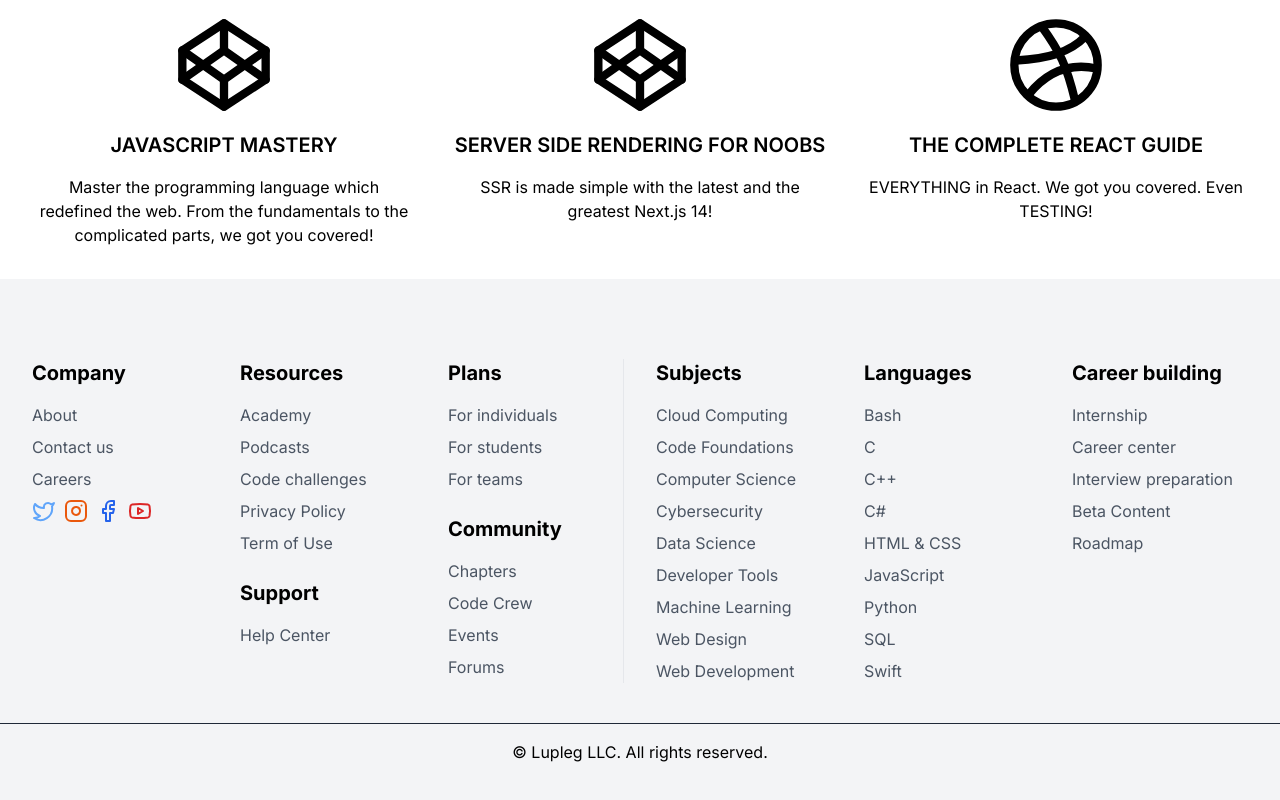
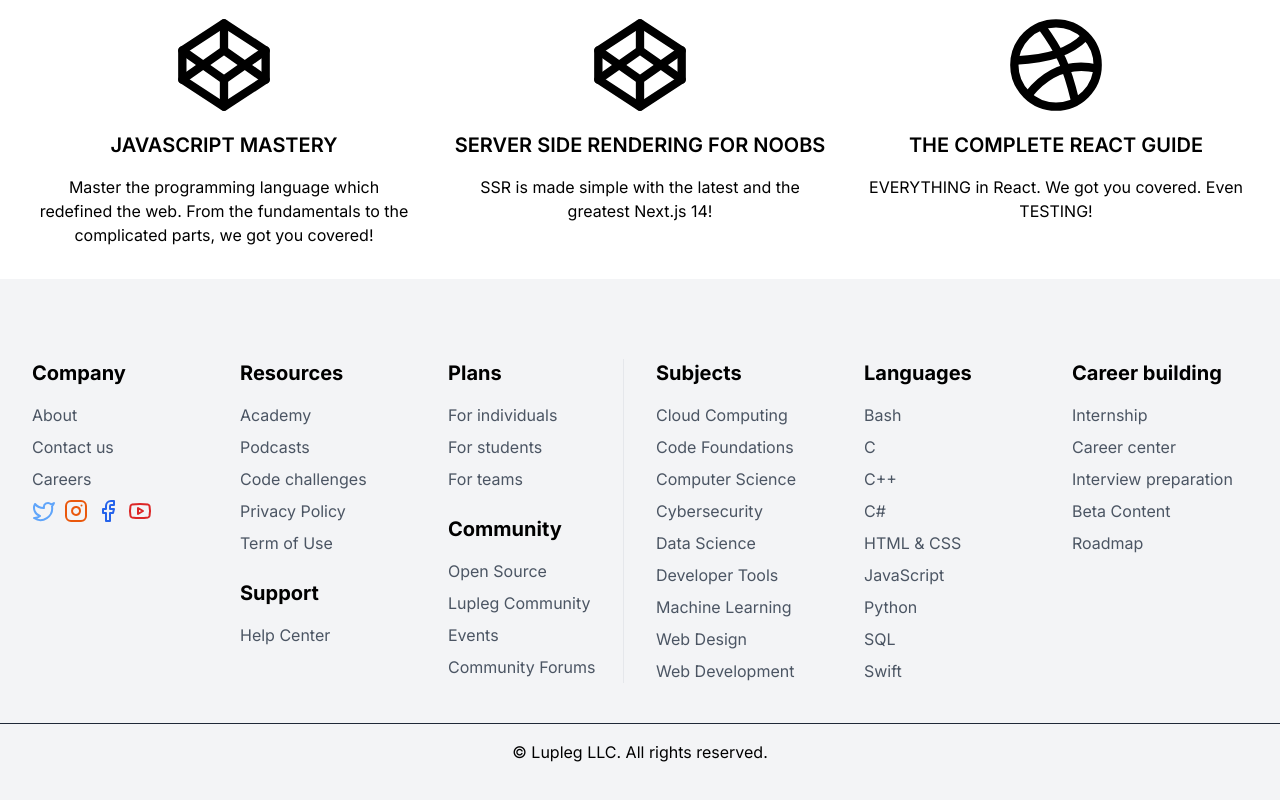
Before and after one commit to Lupleg-dev/React_Tutorials, a Next.js app: page / in a window 1280 px wide. Shown: the part 1793-2593 px from the top of the page. Built offline with nearby package versions, Linux system fonts and the light colour scheme.

Commit message:
fixed links in footer

```diff
--- a/components/Footer.jsx
+++ b/components/Footer.jsx
@@ -124,23 +124,23 @@ export default function Footer() {
             <h2 className="font-bold text-xl mb-4 mt-6">Community</h2>
             <ul className="space-y-2">
               <li>
-                <a className="text-gray-600 hover:text-gray-900" href="#">
-                  Chapters
+                <a className="text-gray-600 hover:text-gray-900" href="https://devcircleafrica.com/opensource">
+                  Open Source
                 </a>
               </li>
               <li>
                 <a className="text-gray-600 hover:text-gray-900" href="#">
-                  Code Crew
+                  Lupleg Community
                 </a>
               </li>
               <li>
-                <a className="text-gray-600 hover:text-gray-900" href="#">
+                <a className="text-gray-600 hover:text-gray-900" href="events">
                   Events
                 </a>
               </li>
               <li>
-                <a className="text-gray-600 hover:text-gray-900" href="#">
-                  Forums
+                <a className="text-gray-600 hover:text-gray-900" href="https://forum.devcircleafrica.com">
+                  Community Forums
                 </a>
               </li>
             </ul>
```
